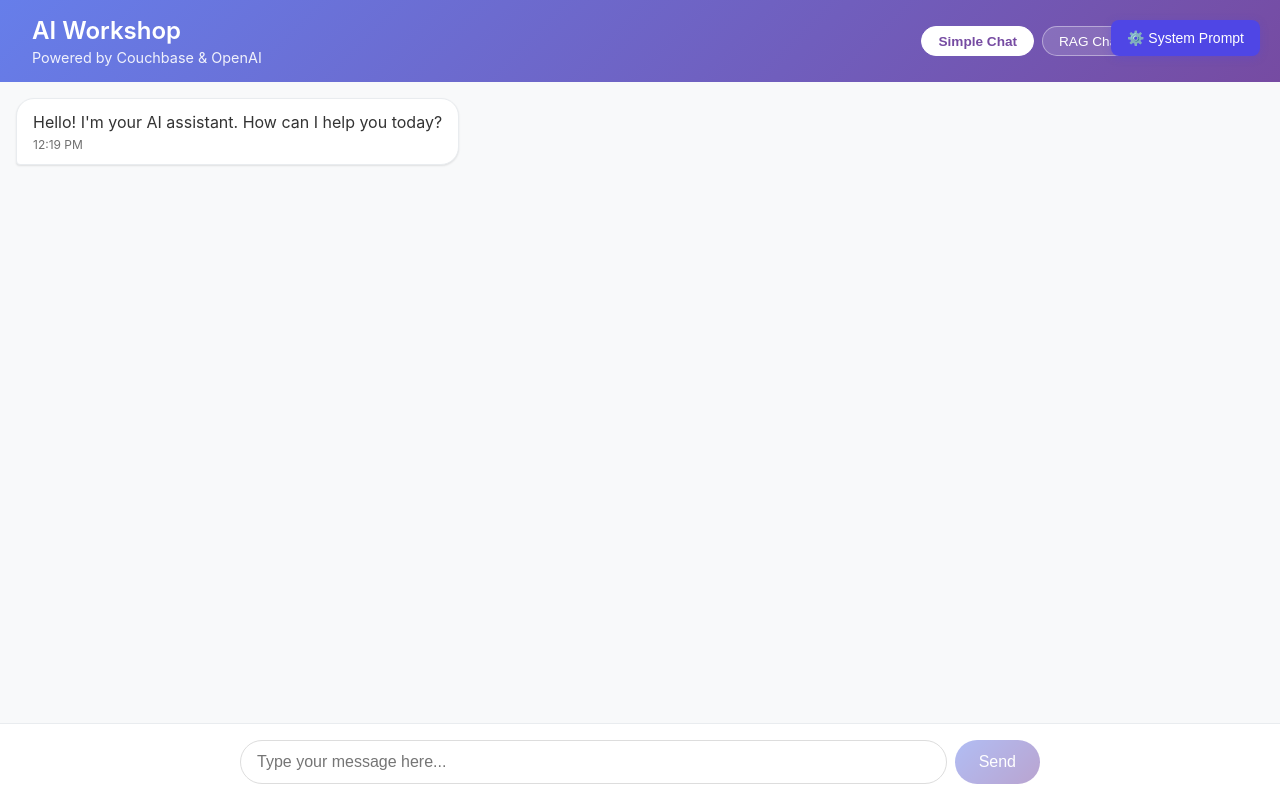
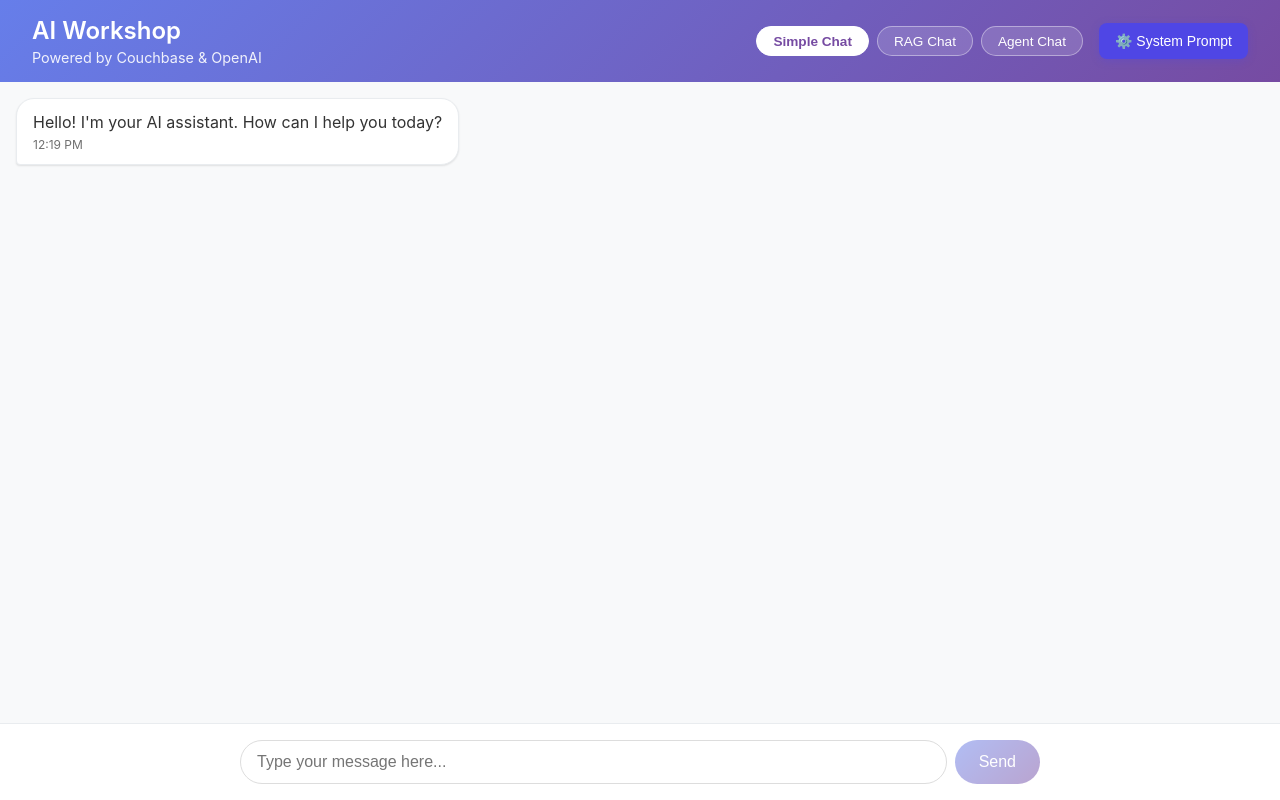
Before and after one commit to couchbaselabs/ais-hol, a React (Vite) app in the folder frontend/: page / in a window 1280 px wide. Built offline with nearby package versions, Linux system fonts and the light colour scheme.

Commit message:
fix systemprompt button position

```diff
--- a/frontend/src/AppChat.jsx
+++ b/frontend/src/AppChat.jsx
@@ -1,48 +1,64 @@
-import React, { useState, useEffect } from 'react'
-import ChatWindow from './components/ChatWindow'
-import SystemPrompt from './components/SystemPrompt'
-import './App.css'
+import React, { useState, useEffect } from "react";
+import ChatWindow from "./components/ChatWindow";
+import SystemPrompt from "./components/SystemPrompt";
+import "./App.css";
 
-function AppChat() {
+function AppChat({ onHeaderAction }) {
   const [messages, setMessages] = useState([
     {
       id: 1,
       text: "Hello! I'm your AI assistant. How can I help you today?",
-      sender: 'bot',
-      timestamp: new Date()
-    }
-  ])
+      sender: "bot",
+      timestamp: new Date(),
+    },
+  ]);
 
-  const defaultSystemPrompt = "You are a helpful AI assistant. Please respond to the user's message in a friendly and helpful manner. Keep your responses concise but informative."
+  const defaultSystemPrompt =
+    "You are a helpful AI assistant. Please respond to the user's message in a friendly and helpful manner. Keep your responses concise but informative.";
 
-  const [isLoading, setIsLoading] = useState(false)
-  const [systemPrompt, setSystemPrompt] = useState(defaultSystemPrompt)
-  const [showSystemPrompt, setShowSystemPrompt] = useState(false)
+  const [isLoading, setIsLoading] = useState(false);
+  const [systemPrompt, setSystemPrompt] = useState(defaultSystemPrompt);
+  const [showSystemPrompt, setShowSystemPrompt] = useState(false);
+
+  // Push the toggle button into the header whenever visibility state changes
+  React.useEffect(() => {
+    if (!onHeaderAction) return;
+    onHeaderAction(
+      <button
+        className="toggle-button"
+        onClick={() => setShowSystemPrompt((v) => !v)}
+        title="Configure System Prompt"
+      >
+        ⚙️ System Prompt
+      </button>,
+    );
+    return () => onHeaderAction(null);
+  }, [onHeaderAction]);
 
   // Load system prompt from localStorage on component mount
   useEffect(() => {
-    const savedSystemPrompt = localStorage.getItem('chatapp-system-prompt')
+    const savedSystemPrompt = localStorage.getItem("chatapp-system-prompt");
     if (savedSystemPrompt) {
-      setSystemPrompt(savedSystemPrompt)
+      setSystemPrompt(savedSystemPrompt);
     }
-  }, [])
+  }, []);
 
   // Save system prompt to localStorage whenever it changes
   const handleSystemPromptChange = (newPrompt) => {
-    setSystemPrompt(newPrompt)
-    localStorage.setItem('chatapp-system-prompt', newPrompt)
-  }
+    setSystemPrompt(newPrompt);
+    localStorage.setItem("chatapp-system-prompt", newPrompt);
+  };
 
   const sendMessage = async (messageText) => {
     const userMessage = {
       id: Date.now(),
       text: messageText,
-      sender: 'user',
-      timestamp: new Date()
-    }
+      sender: "user",
+      timestamp: new Date(),
+    };
 
-    setMessages(prev => [...prev, userMessage])
-    setIsLoading(true)
+    setMessages((prev) => [...prev, userMessage]);
+    setIsLoading(true);
 
     try {
       // TODO: Implement API call to backend with systemPrompt and messageText
@@ -54,24 +70,24 @@ function AppChat() {
       // Placeholder bot response for workshop
       const botMessage = {
         id: Date.now() + 1,
-        text: '[Bot response will appear here. Implement API call and response handling.]',
-        sender: 'bot',
-        timestamp: new Date()
-      }
-      setMessages(prev => [...prev, botMessage])
+        text: "[Bot response will appear here. Implement API call and response handling.]",
+        sender: "bot",
+        timestamp: new Date(),
+      };
+      setMessages((prev) => [...prev, botMessage]);
     } catch (error) {
-      console.error('Error sending message:', error)
+      console.error("Error sending message:", error);
       const errorMessage = {
         id: Date.now() + 1,
-        text: 'Sorry, I encountered an error. Please try again.',
-        sender: 'bot',
-        timestamp: new Date()
+        text: "Sorry, I encountered an error. Please try again.",
+        sender: "bot",
+        timestamp: new Date(),
+      };
+      setMessages((prev) => [...prev, errorMessage]);
+    } finally {
+      setIsLoading(false);
     }
-      setMessages(prev => [...prev, errorMessage])
-    } finally {
-      setIsLoading(false)
-    }
-  }
+  };
 
   return (
     <div className="app">
@@ -80,6 +96,7 @@ function AppChat() {
         onSendMessage={sendMessage}
         isLoading={isLoading}
       />
+      {showSystemPrompt && (
         <SystemPrompt
           systemPrompt={systemPrompt}
           onSystemPromptChange={handleSystemPromptChange}
@@ -87,8 +104,9 @@ function AppChat() {
           onToggleVisibility={() => setShowSystemPrompt(!showSystemPrompt)}
           defaultSystemPrompt={defaultSystemPrompt}
         />
+      )}
     </div>
-  )
+  );
 }
 
-export default AppChat
+export default AppChat;
--- a/frontend/src/Shell.jsx
+++ b/frontend/src/Shell.jsx
@@ -1,20 +1,27 @@
-import React, { useState } from 'react'
-import Header from './components/Header'
-import AppChat from './AppChat'
-import App from './App'
-import AppAgent from './AppAgent'
+import React, { useState } from "react";
+import Header from "./components/Header";
+import AppChat from "./AppChat";
+import App from "./App";
+import AppAgent from "./AppAgent";
 
 function Shell() {
-  const [activeTab, setActiveTab] = useState('chat')
+  const [activeTab, setActiveTab] = useState("chat");
+  const [headerAction, setHeaderAction] = useState(null);
 
   return (
-    <div style={{ height: '100vh', display: 'flex', flexDirection: 'column' }}>
-      <Header activeTab={activeTab} onTabChange={setActiveTab} />
-      {activeTab === 'chat' && <AppChat key="chat" />}
-      {activeTab === 'rag' && <App key="rag" />}
-      {activeTab === 'agent' && <AppAgent key="agent" />}
+    <div style={{ height: "100vh", display: "flex", flexDirection: "column" }}>
+      <Header
+        activeTab={activeTab}
+        onTabChange={setActiveTab}
+        action={headerAction}
+      />
+      {activeTab === "chat" && (
+        <AppChat key="chat" onHeaderAction={setHeaderAction} />
+      )}
+      {activeTab === "rag" && <App key="rag" />}
+      {activeTab === "agent" && <AppAgent key="agent" />}
     </div>
-  )
+  );
 }
 
-export default Shell
+export default Shell;
--- a/frontend/src/components/Header.css
+++ b/frontend/src/components/Header.css
@@ -37,6 +37,17 @@
   opacity: 0.9;
 }
 
+.header-right {
+  display: flex;
+  align-items: center;
+  gap: 1rem;
+}
+
+.header-action {
+  display: flex;
+  align-items: center;
+}
+
 .header-tabs {
   display: flex;
   gap: 0.5rem;
--- a/frontend/src/components/Header.jsx
+++ b/frontend/src/components/Header.jsx
@@ -1,7 +1,7 @@
-import React from 'react'
-import './Header.css'
+import React from "react";
+import "./Header.css";
 
-const Header = ({ activeTab, onTabChange }) => {
+const Header = ({ activeTab, onTabChange, action }) => {
   return (
     <header className="header">
       <div className="header-content">
@@ -9,31 +9,34 @@ const Header = ({ activeTab, onTabChange }) => {
           <h1>AI Workshop</h1>
           <p>Powered by Couchbase &amp; OpenAI</p>
         </div>
+        <div className="header-right">
           {onTabChange && (
             <nav className="header-tabs">
               <button
-              className={`tab-btn ${activeTab === 'chat' ? 'tab-btn--active' : ''}`}
-              onClick={() => onTabChange('chat')}
+                className={`tab-btn ${activeTab === "chat" ? "tab-btn--active" : ""}`}
+                onClick={() => onTabChange("chat")}
               >
                 Simple Chat
               </button>
               <button
-              className={`tab-btn ${activeTab === 'rag' ? 'tab-btn--active' : ''}`}
-              onClick={() => onTabChange('rag')}
+                className={`tab-btn ${activeTab === "rag" ? "tab-btn--active" : ""}`}
+                onClick={() => onTabChange("rag")}
               >
                 RAG Chat
               </button>
               <button
-              className={`tab-btn ${activeTab === 'agent' ? 'tab-btn--active' : ''}`}
-              onClick={() => onTabChange('agent')}
+                className={`tab-btn ${activeTab === "agent" ? "tab-btn--active" : ""}`}
+                onClick={() => onTabChange("agent")}
               >
                 Agent Chat
               </button>
             </nav>
           )}
+          {action && <div className="header-action">{action}</div>}
+        </div>
       </div>
     </header>
-  )
-}
+  );
+};
 
-export default Header
+export default Header;
--- a/frontend/src/components/SystemPrompt.jsx
+++ b/frontend/src/components/SystemPrompt.jsx
@@ -1,92 +1,86 @@
-import React, { useState, useEffect } from 'react'
-import './SystemPrompt.css'
+import React, { useState, useEffect } from "react";
+import "./SystemPrompt.css";
 
-function SystemPrompt({ systemPrompt, onSystemPromptChange, isVisible, onToggleVisibility, defaultSystemPrompt }) {
-  const [tempPrompt, setTempPrompt] = useState(systemPrompt)
+function SystemPrompt({
+  systemPrompt,
+  onSystemPromptChange,
+  isVisible,
+  onToggleVisibility,
+  defaultSystemPrompt,
+}) {
+  const [tempPrompt, setTempPrompt] = useState(systemPrompt);
 
   // System prompt presets for easy configuration
   const systemPromptPresets = [
     {
       name: "Default Assistant",
-      prompt: defaultSystemPrompt
+      prompt: defaultSystemPrompt,
     },
     {
       name: "Code Helper",
-      prompt: "You are an expert programmer and coding assistant. Help users with coding questions, debug issues, explain concepts, and provide code examples. Always format code properly with syntax highlighting when possible."
+      prompt:
+        "You are an expert programmer and coding assistant. Help users with coding questions, debug issues, explain concepts, and provide code examples. Always format code properly with syntax highlighting when possible.",
     },
     {
       name: "Creative Writer",
-      prompt: "You are a creative writing assistant. Help users with storytelling, creative writing, brainstorming ideas, character development, and plot creation. Be imaginative and inspiring while providing constructive feedback."
+      prompt:
+        "You are a creative writing assistant. Help users with storytelling, creative writing, brainstorming ideas, character development, and plot creation. Be imaginative and inspiring while providing constructive feedback.",
     },
     {
       name: "Business Advisor",
-      prompt: "You are a knowledgeable business consultant. Provide strategic advice, help with business planning, market analysis, and professional communication. Keep responses practical and actionable."
+      prompt:
+        "You are a knowledgeable business consultant. Provide strategic advice, help with business planning, market analysis, and professional communication. Keep responses practical and actionable.",
     },
     {
       name: "Educational Tutor",
-      prompt: "You are a patient and knowledgeable tutor. Break down complex topics into simple explanations, provide examples, and encourage learning. Adapt your teaching style to help students understand concepts clearly."
+      prompt:
+        "You are a patient and knowledgeable tutor. Break down complex topics into simple explanations, provide examples, and encourage learning. Adapt your teaching style to help students understand concepts clearly.",
     },
     {
       name: "Technical Documentarian",
-      prompt: "You are a technical documentation specialist. Help create clear, comprehensive documentation, API guides, user manuals, and technical specifications. Focus on clarity, accuracy, and usability."
-    }
-  ]
+      prompt:
+        "You are a technical documentation specialist. Help create clear, comprehensive documentation, API guides, user manuals, and technical specifications. Focus on clarity, accuracy, and usability.",
+    },
+  ];
 
   // Update tempPrompt when systemPrompt changes (useful when loading from localStorage)
   useEffect(() => {
-    setTempPrompt(systemPrompt)
-  }, [systemPrompt])
+    setTempPrompt(systemPrompt);
+  }, [systemPrompt]);
 
   const handleSave = () => {
-    onSystemPromptChange(tempPrompt)
-    onToggleVisibility()
-  }
+    onSystemPromptChange(tempPrompt);
+    onToggleVisibility();
+  };
 
   const handleCancel = () => {
-    setTempPrompt(systemPrompt)
-    onToggleVisibility()
-  }
+    setTempPrompt(systemPrompt);
+    onToggleVisibility();
+  };
 
   const handleReset = () => {
-    setTempPrompt(defaultSystemPrompt)
-  }
+    setTempPrompt(defaultSystemPrompt);
+  };
 
   const handlePresetSelect = (preset) => {
-    setTempPrompt(preset.prompt)
-  }
-
-  if (!isVisible) {
-    return (
-      <div className="system-prompt-toggle">
-        <button
-          className="toggle-button"
-          onClick={onToggleVisibility}
-          title="Configure System Prompt"
-        >
-          ⚙️ System Prompt
-        </button>
-      </div>
-    )
-  }
+    setTempPrompt(preset.prompt);
+  };
 
   return (
     <div className="system-prompt-overlay">
       <div className="system-prompt-modal">
         <div className="system-prompt-header">
           <h3>Configure System Prompt</h3>
-          <button
-            className="close-button"
-            onClick={handleCancel}
-            title="Close"
-          >
+          <button className="close-button" onClick={handleCancel} title="Close">
             ✕
           </button>
         </div>
 
         <div className="system-prompt-content">
           <p className="system-prompt-description">
-            The system prompt defines how the AI assistant should behave and respond.
-            This will be sent with every user message to provide context to the AI.
+            The system prompt defines how the AI assistant should behave and
+            respond. This will be sent with every user message to provide
+            context to the AI.
           </p>
 
           <div className="presets-section">
@@ -117,9 +111,7 @@ function SystemPrompt({ systemPrompt, onSystemPromptChange, isVisible, onToggleV
             />
           </div>
 
-          <div className="character-count">
-            {tempPrompt.length} characters
-          </div>
+          <div className="character-count">{tempPrompt.length} characters</div>
         </div>
 
         <div className="system-prompt-actions">
@@ -132,23 +124,17 @@ function SystemPrompt({ systemPrompt, onSystemPromptChange, isVisible, onToggleV
           </button>
 
           <div className="action-buttons">
-            <button
-              className="cancel-button"
-              onClick={handleCancel}
-            >
+            <button className="cancel-button" onClick={handleCancel}>
               Cancel
             </button>
-            <button
-              className="save-button"
-              onClick={handleSave}
-            >
+            <button className="save-button" onClick={handleSave}>
               Save
             </button>
           </div>
         </div>
       </div>
     </div>
-  )
+  );
 }
 
-export default SystemPrompt
+export default SystemPrompt;
```
Also changed, not shown: frontend/src/components/SystemPrompt.css (line endings or trailing spaces). Lines whose indentation alone changed are shown as unchanged.
